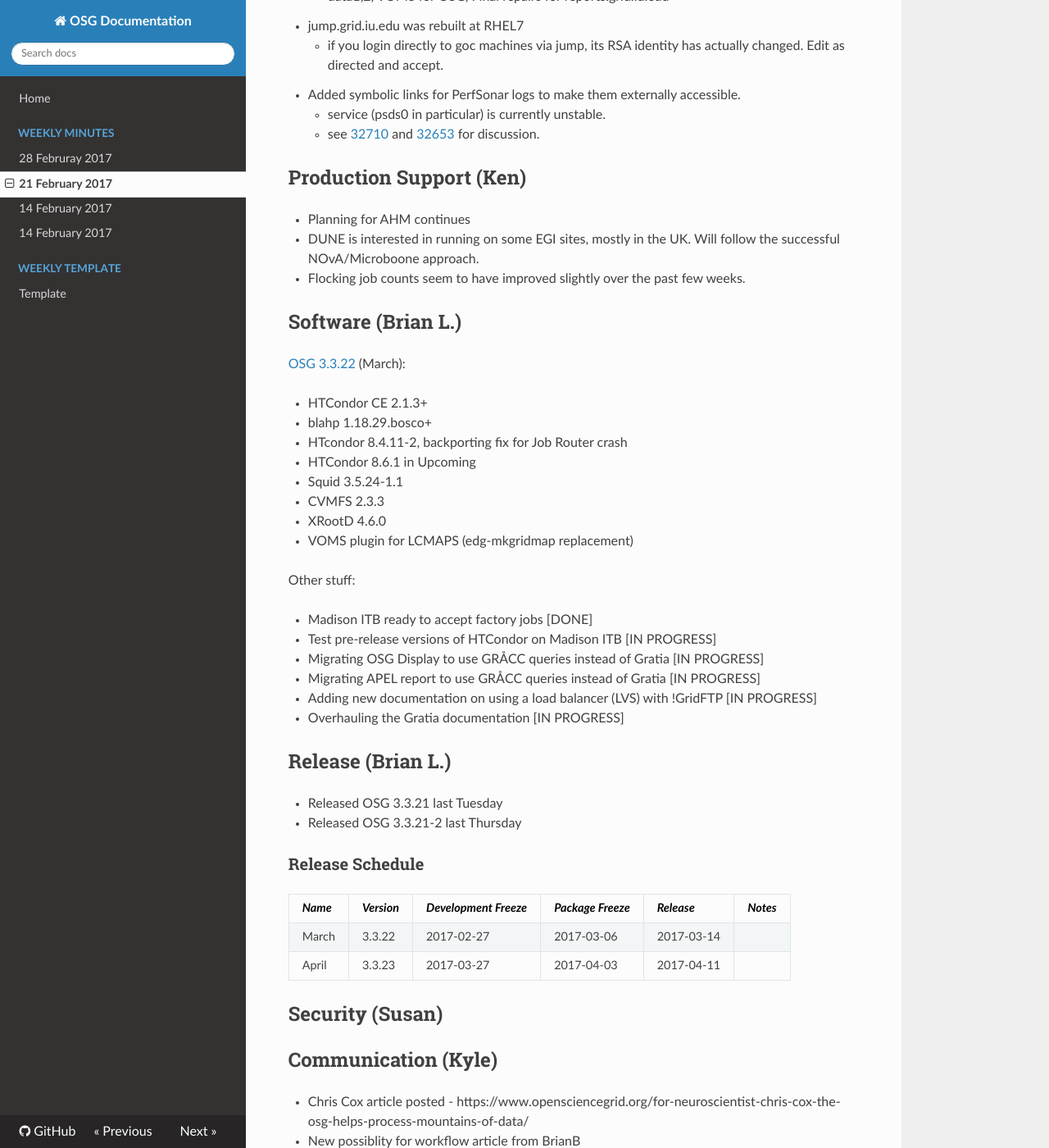
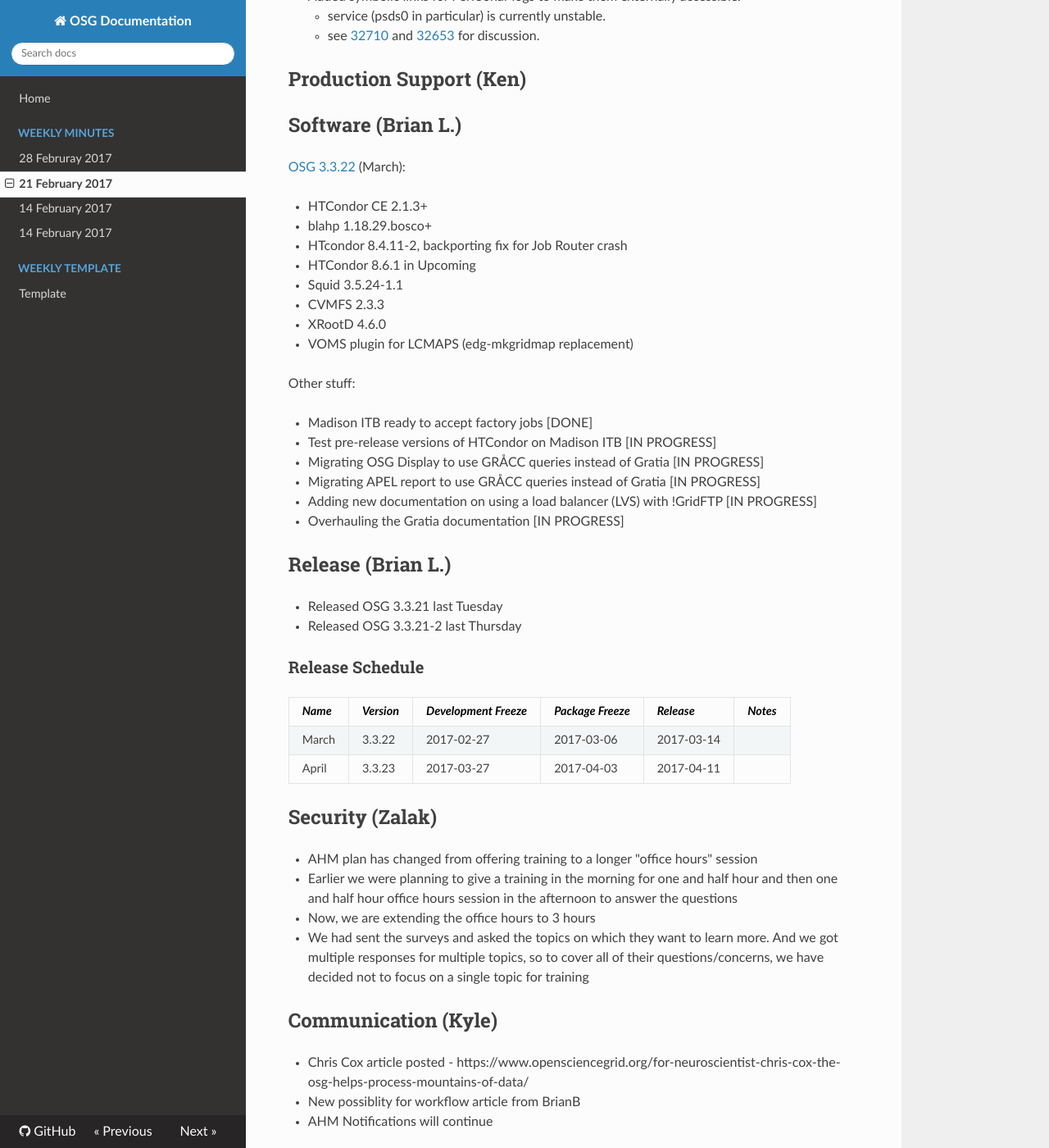
Before and after one commit to zsshah/production, an MkDocs documentation site: the page built from docs/WeeklyMinutes/21Feb2017.md, in a window 1280 px wide and 1400 px high, scrolled down 2739 px. Shown: the whole window at 82% size. Built offline with MkDocs 1.6.1, drawn with Linux system fonts in a browser that asks for light colours; nearby versions of some CDN libraries; old or Windows-style settings are respelled for this version of MkDocs; some of the changed text lies outside the part shown.

Commit message:
Update 21Feb2017.md

```diff
--- a/docs/WeeklyMinutes/21Feb2017.md
+++ b/docs/WeeklyMinutes/21Feb2017.md
@@ -26,10 +26,6 @@
 
 
 ## FIFE - FabrIc for Frontier Experiments (Tanya)
-   * Somewhat more work but still fairly quiet
-      * 1K microboone
-      * 15K nova
-      * 62K generic fermilab
 
 ## CMS (Krista)
    * CMS Production for the week (2/14-2/20):
@@ -53,11 +49,6 @@
       * see [32710](https://ticket.grid.iu.edu/32710) and [32653](https://ticket.grid.iu.edu/32653) for discussion.
 
 ## Production Support (Ken)
-
-   * Planning for AHM continues
-   * DUNE is interested in running on some EGI sites, mostly in the UK. Will follow the successful NOvA/Microboone approach.
-   * Flocking job counts seem to have improved slightly over the past few weeks.
-
 ## Software (Brian L.)
 
 [OSG 3.3.22](https://jira.opensciencegrid.org/issues/?filter=15254) (March):
@@ -94,7 +85,11 @@
 
 
 
-## Security (Susan)
+## Security (Zalak)
+   * AHM plan has changed from offering training to a longer "office hours" session
+   * Earlier we were planning to give a training in the morning for one and half hour and then one and half hour office hours session in the afternoon to answer the questions
+   * Now, we are extending the office hours to 3 hours
+   * We had sent the surveys and asked the topics on which they want to learn more. And we got multiple responses for multiple topics, so to cover all of their questions/concerns, we have decided not to focus on a single topic for training
 
 ## Communication (Kyle)
    * Chris Cox article posted - https://www.opensciencegrid.org/for-neuroscientist-chris-cox-the-osg-helps-process-mountains-of-data/
```
